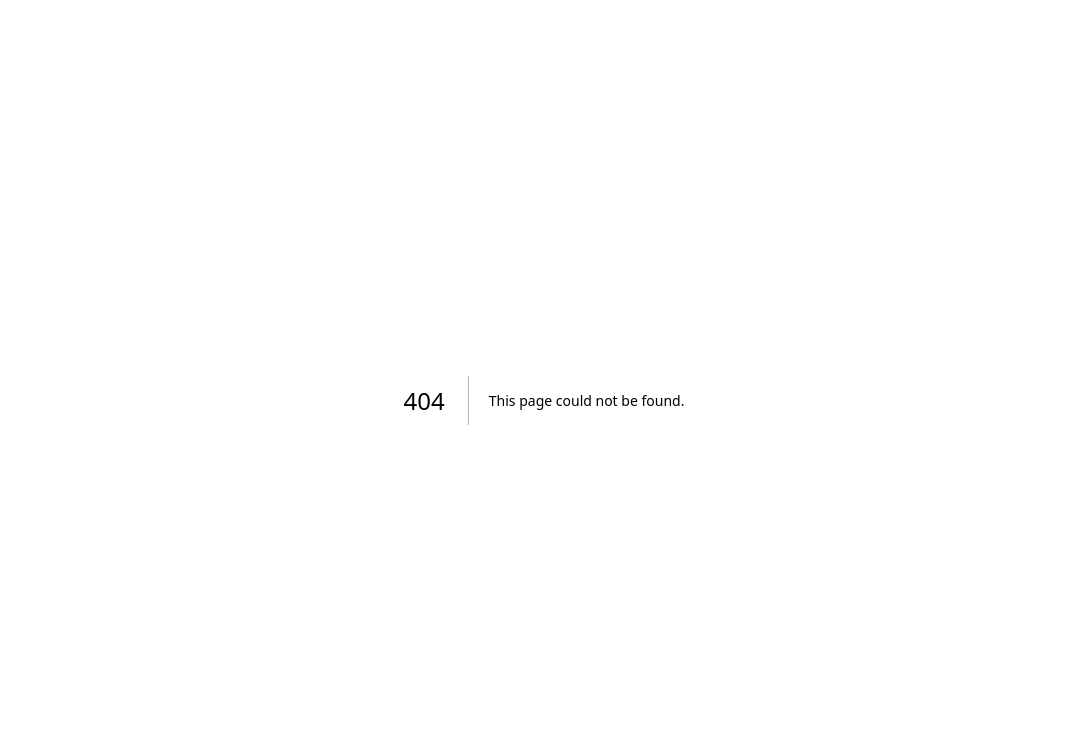
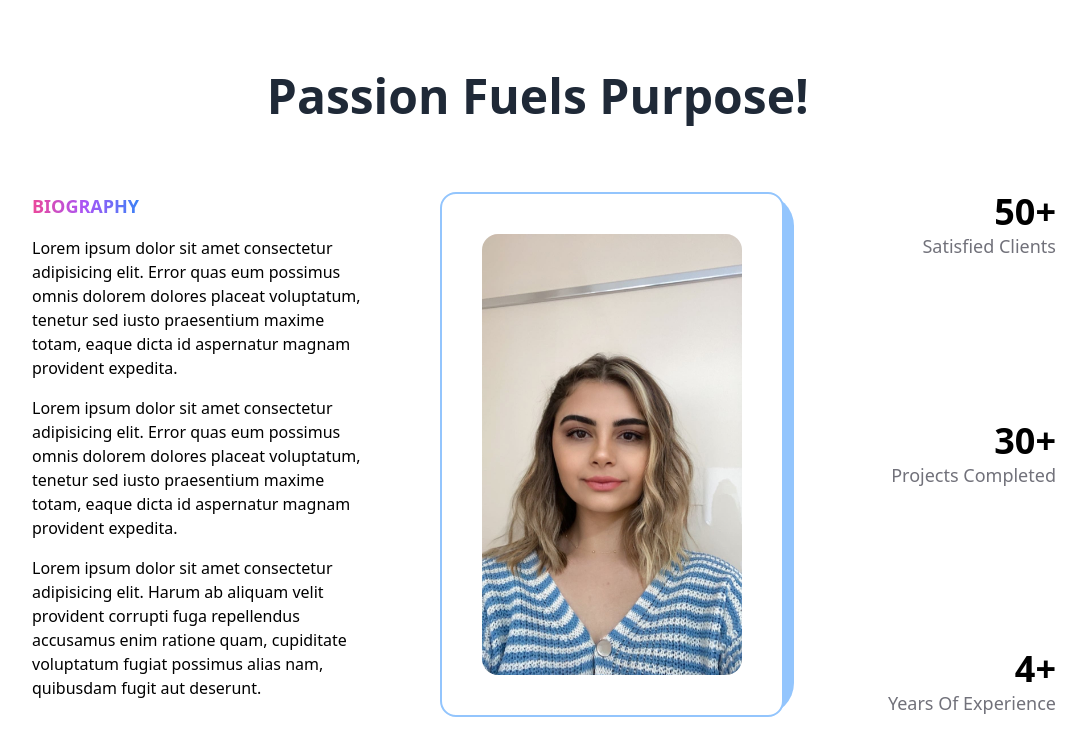
Before and after one commit to ozgeozkaraa01/next-website, a Next.js app: page /about in a window 1280 px wide. Before the commit this address had no page. Shown: the top 756 px of the page, without its empty margins (96-1182 px from the left). Built offline with nearby package versions, Linux system fonts and the light colour scheme.

Commit message:
feat: completed about.jsx

```diff
--- a/components/AnimatedText.jsx
+++ b/components/AnimatedText.jsx
@@ -32,7 +32,7 @@ const AnimatedText = ({ text, className = "" }) => {
   return (
     <div className="w-full mx-auto py-2 flex items-center justify-center text-center overflow-hidden">
       <motion.h1
-        className={`inline-block w-full text-gray-800 font-bold capitalize text-8xl ${className}`}
+        className={`inline-block w-full text-gray-800 font-bold capitalize text-5xl ${className}`}
         variants={quote}
         initial="initial"
         animate="animate"
--- /dev/null
+++ b/pages/about.jsx
@@ -0,0 +1,109 @@
+import React, { useEffect, useRef } from "react";
+import AnimatedText from "../components/AnimatedText";
+import Layout from "../components/Layout";
+import Head from "next/head";
+import { spring, useInView, useMotionValue, useSpring } from "framer-motion";
+
+const AnimatedNumbers = ({ value }) => {
+  const ref = useRef(null);
+
+  const motionValue = useMotionValue(0);
+  const springValue = useSpring(motionValue, { duration: 3000 });
+  const isInView = useInView(ref, { once: true });
+
+  useEffect(() => {
+    if (isInView) {
+      motionValue.set(value);
+    }
+  }, [isInView, value, motionValue]);
+
+  useEffect(() => {
+    springValue.on("change", (latest) => {
+      if (ref.current && latest.toFixed(0) <= value) {
+        ref.current.textContent = latest.toFixed(0);
+      }
+    });
+  }, [springValue, value]);
+  return <span ref={ref}></span>;
+};
+
+const About = () => {
+  return (
+    <>
+      <Head>
+        <title>About Page</title>
+        <meta name="description" content="any description" />
+      </Head>
+      <main className="flex w-full flex-col items-center justify-center">
+        <Layout className="pt-16">
+          <AnimatedText text="Passion Fuels Purpose!" className="mb-16" />
+          <div className="grid w-full grid-cols-8 gap-16">
+            <div className="col-span-3 flex flex-col items-start justify-start">
+              <h2 className="mb-4 text-lg font-bold uppercase bg-gradient-to-r from-pink-500 via-purple-500 to-blue-500 text-transparent bg-clip-text">
+                Biography
+              </h2>
+              <p className="font-medium">
+                Lorem ipsum dolor sit amet consectetur adipisicing elit. Error
+                quas eum possimus omnis dolorem dolores placeat voluptatum,
+                tenetur sed iusto praesentium maxime totam, eaque dicta id
+                aspernatur magnam provident expedita.
+              </p>
+              <p className="my-4 font-medium">
+                Lorem ipsum dolor sit amet consectetur adipisicing elit. Error
+                quas eum possimus omnis dolorem dolores placeat voluptatum,
+                tenetur sed iusto praesentium maxime totam, eaque dicta id
+                aspernatur magnam provident expedita.
+              </p>
+              <p className="font-medium">
+                Lorem ipsum dolor sit amet consectetur adipisicing elit. Harum
+                ab aliquam velit provident corrupti fuga repellendus accusamus
+                enim ratione quam, cupiditate voluptatum fugiat possimus alias
+                nam, quibusdam fugit aut deserunt.
+              </p>
+            </div>
+            <div className="col-span-3 relative h-max rounded-2xl border-2 border-solid border-blue-300 bg-white p-10">
+              <div className="absolute top-0 -right-3 -z-10 w-[100%] h-[100%] rounded-[2rem] bg-blue-300" />
+              <img
+                src="/assets/ozge.jpeg"
+                alt="photo"
+                className="w-full h-auto rounded-2xl"
+              />
+            </div>
+            <div className="col-span-2 flex flex-col items-end justify-between">
+              <div className="flex flex-col items-end justify-center">
+                <span className="inline-block text-4xl font-semibold">
+                  <AnimatedNumbers value={50} />+
+                </span>
+                <h2 className="text-lg font-medium capitalize text-zinc-500">
+                  satisfied clients
+                </h2>
+              </div>
+
+              <div className="flex flex-col items-end justify-center">
+                <span className="inline-block text-4xl font-semibold">
+                  {" "}
+                  <AnimatedNumbers value={30} />+
+                </span>
+                <h2 className="text-lg font-medium capitalize text-zinc-500">
+                  projects completed
+                </h2>
+              </div>
+
+              <div className="flex flex-col items-end justify-center">
+                <span className="inline-block text-4xl font-semibold">
+                  {" "}
+                  <AnimatedNumbers value={4} />+
+                </span>
+                <h2 className="text-lg font-medium capitalize text-zinc-500">
+                  years of experience
+                </h2>
+              </div>
+            </div>
+          </div>
+        </Layout>
+      </main>
+    </>
+  );
+};
+
+export default About;
```
Also changed, not shown: public/assets/ozge.jpeg (added).
